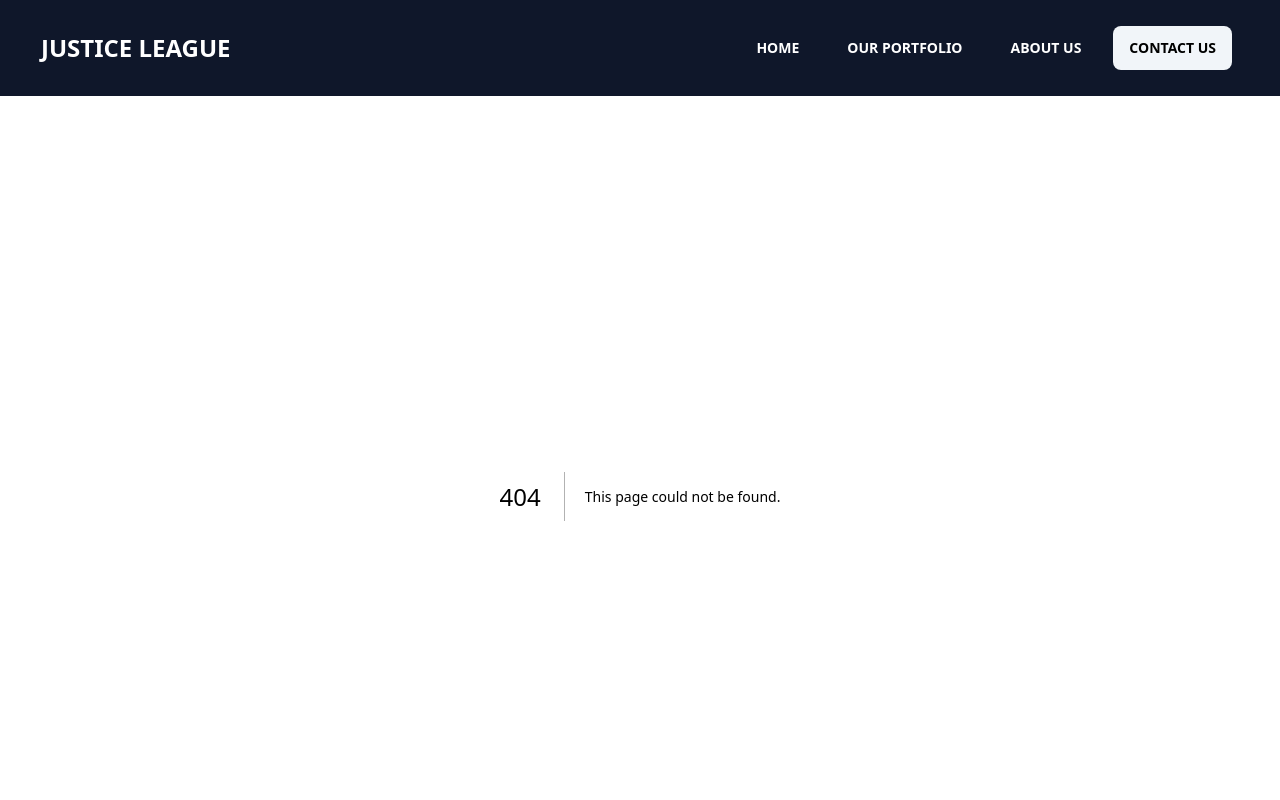
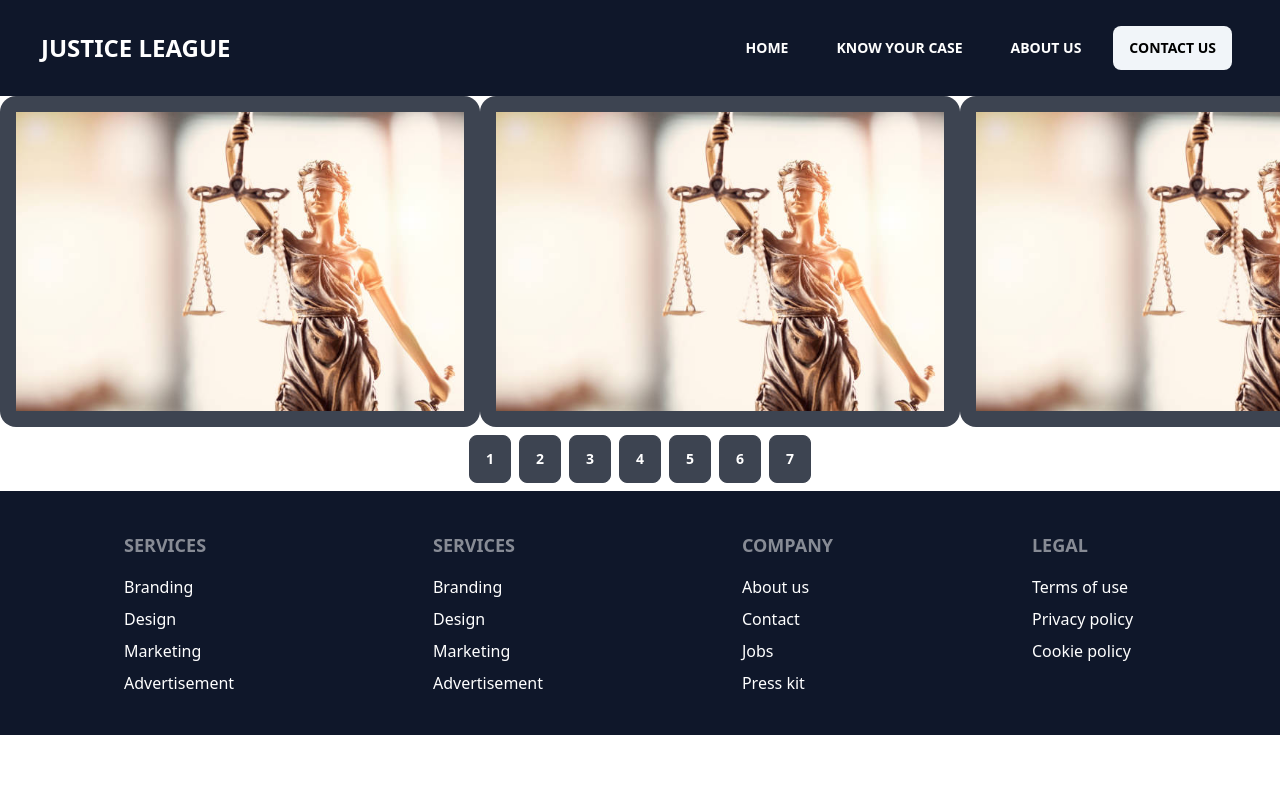
Before and after one commit to maitri-vv/justice-league, a Next.js app: page /Domainnews in a window 1280 px wide. Before the commit this address had no page. Shown: the top 800 px of the page. Built offline with nearby package versions, Linux system fonts and the light colour scheme.

Commit message:
added new page
corousel format

```diff
--- a/components/Navbar.js
+++ b/components/Navbar.js
@@ -12,7 +12,7 @@ const Navbar = () => {
           </label>
           <ul tabIndex={0} className="p-2 mt-3 font-semibold shadow menu menu-compact dropdown-content rounded-box w-52 bg-neutral">
             <li><Link href="/" className='hover:text-red-400'>HOME</Link></li>
-            <li><a className='hover:text-red-400'>OUR PORTFOLIO</a></li>
+            <li><Link href="/Domainnews" className='hover:text-red-400'>KNOW YOUR CASE</Link></li>
             <li><Link href="/Aboutus" className='hover:text-red-400'>ABOUT US</Link></li>
             <li><button className="text-black rounded-md bg-slate-100"><Link href="/Contactus">CONTACT US</Link></button></li>
           </ul>
@@ -22,7 +22,7 @@ const Navbar = () => {
       <div className="hidden mx-5 text-sm font-bold navbar-end lg:flex">
         <ul className="px-1 space-x-4 menu menu-horizontal">
             <li><Link href="/" className='hover:text-red-400'>HOME</Link></li>
-            <li><a className='hover:text-red-400'>OUR PORTFOLIO</a></li>
+            <li><Link href="/Domainnews" className='hover:text-red-400'>KNOW YOUR CASE</Link></li>
             <li><Link href="/Aboutus" className='hover:text-red-400'>ABOUT US</Link></li>
             <li><button className="text-black rounded-md bg-slate-100"><Link href="/Contactus">CONTACT US</Link></button></li>
         </ul>
--- /dev/null
+++ b/pages/Domainnews.js
@@ -0,0 +1,42 @@
+import React from 'react'
+import { images } from '@/next.config'
+const Domainnews = () => {
+  return (
+    <div>
+      <div className="carousel w-full">
+  <div id="item1" className="carousel-item w-full max-w-md p-4 space-x-4 bg-neutral rounded-box">
+    <img src="/images/img.jpg" className="w-full" />
+  </div>
+  <div id="item2" className="carousel-item w-full max-w-md p-4 space-x-4 bg-neutral rounded-box">
+    <img src="/images/img.jpg" className="w-full" />
+  </div>
+  <div id="item3" className="carousel-item w-full max-w-md p-4 space-x-4 bg-neutral rounded-box">
+    <img src="/images/img.jpg" className="w-full" />
+  </div>
+  <div id="item4" className="carousel-item w-full max-w-md p-4 space-x-4 bg-neutral rounded-box">
+    <img src="/images/img.jpg" className="w-full" />
+  </div>
+  <div id="item5" className="carousel-item w-full max-w-md p-4 space-x-4 bg-neutral rounded-box">
+    <img src="/images/img.jpg" className="w-full" />
+  </div>
+  <div id="item6" className="carousel-item w-full max-w-md p-4 space-x-4 bg-neutral rounded-box">
+    <img src="/images/img.jpg" className="w-full" />
+  </div>
+  <div id="item7" className="carousel-item w-full max-w-md p-4 space-x-4 bg-neutral rounded-box">
+    <img src="/images/img.jpg" className="w-full" />
+  </div>
+</div>
+<div className="flex justify-center w-full py-2 gap-2">
+  <a href="#item1" className="btn btn-md">1</a>
+  <a href="#item2" className="btn btn-md">2</a>
+  <a href="#item3" className="btn btn-md">3</a>
+  <a href="#item4" className="btn btn-md">4</a>
+  <a href="#item5" className="btn btn-md">5</a>
+  <a href="#item6" className="btn btn-md">6</a>
+  <a href="#item7" className="btn btn-md">7</a>
+</div>
+    </div>
+  )
+}
+
+export default Domainnews
--- a/pages/index.js
+++ b/pages/index.js
@@ -5,6 +5,7 @@ import styles from '@/styles/Home.module.css'
 
 
 import Testimonials from '@/components/Testimonials'
+import Domainnews from '@/pages/Domainnews'
 
 
 // let text = new SplitType('#text');
```
